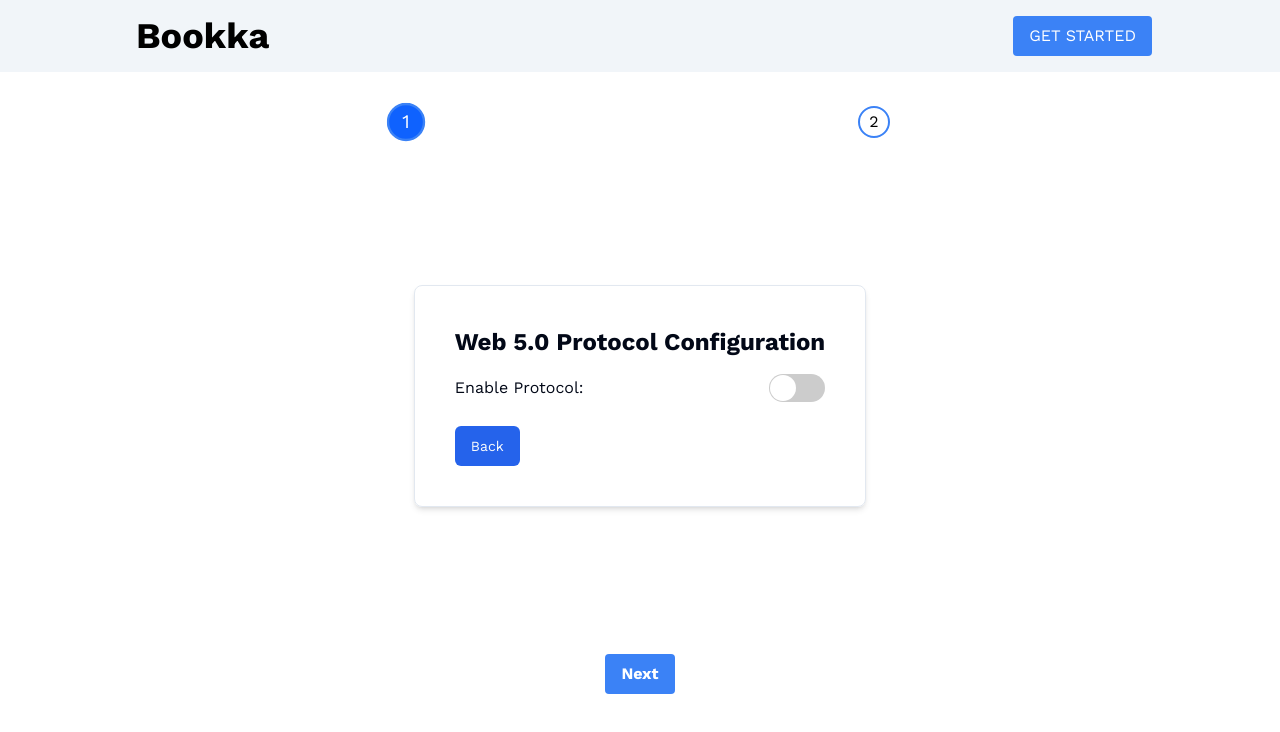
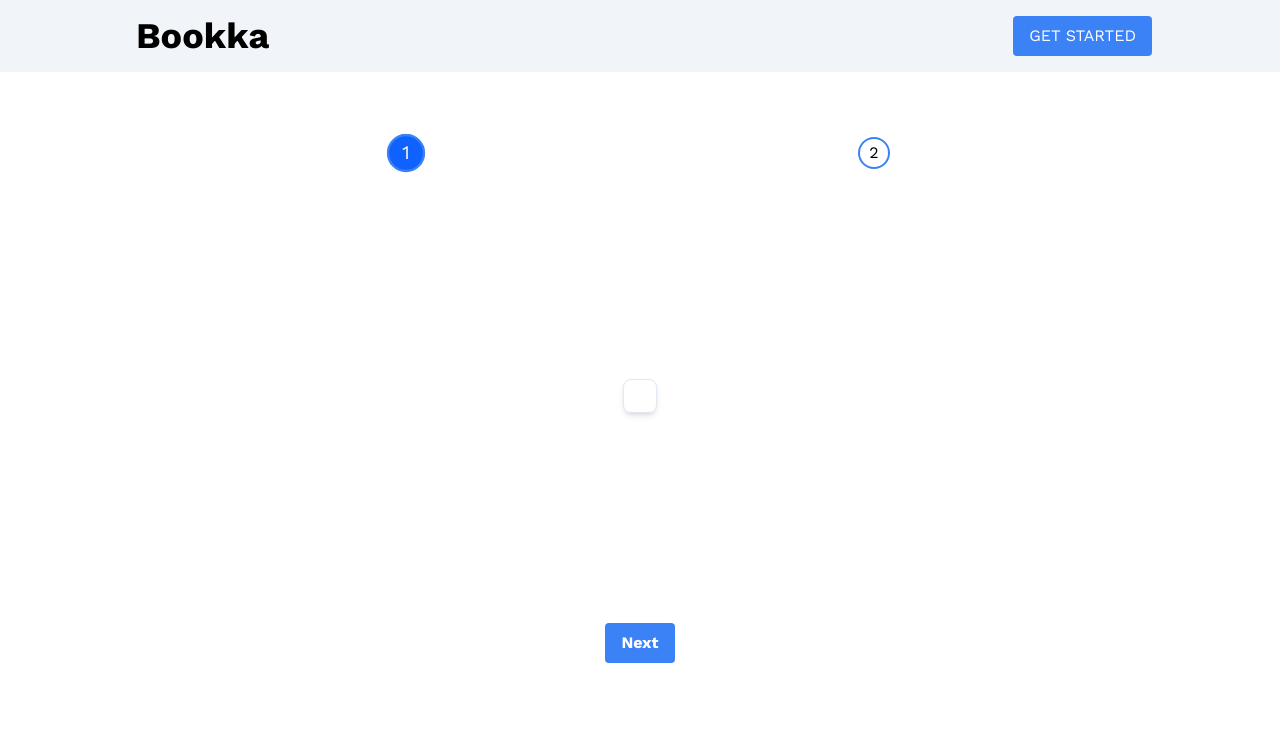
Before and after one commit to Aduwoayooluwa/bookka, a Next.js app: page /preference in a window 1280 px wide. Shown: the top 732 px of the page. Built offline with nearby package versions, Linux system fonts and the light colour scheme.

Commit message:
ft/auth stepper

```diff
--- a/src/page/resources/Stepper.tsx
+++ b/src/page/resources/Stepper.tsx
@@ -12,11 +12,11 @@ const steps = [
   // },
   {
     title: 'Enable Protocol',
-    content: <Web5Config />
+    content: <div></div>
   },
   {
     title: 'Choose Preference',
-    content: <Preference />
+    content: <div></div>
   }
 ];
 
```
